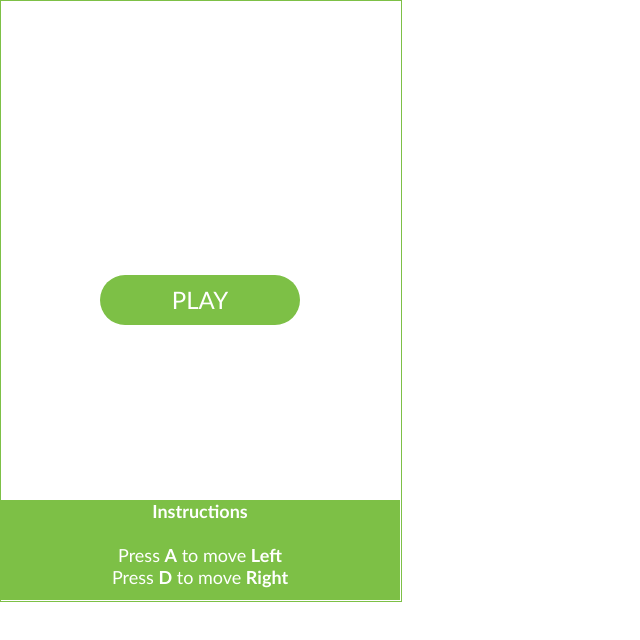
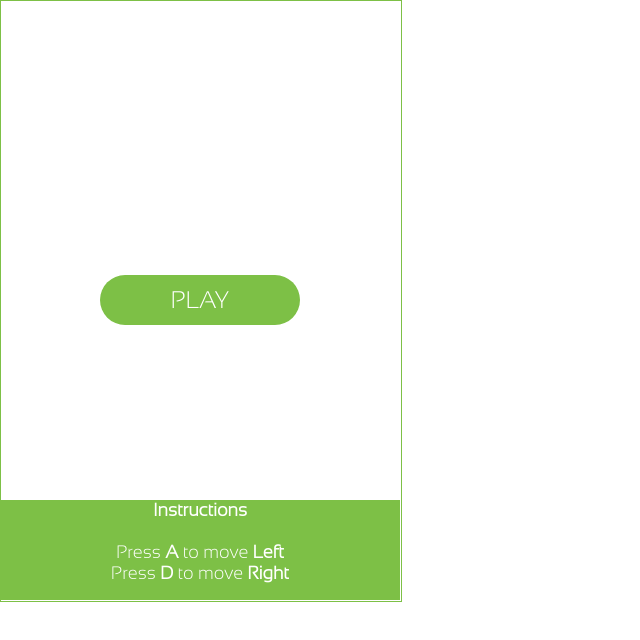
Before and after one commit to sanjeevkpandit/DoodleJump, a plain HTML site: page index.html in a window 1280 px wide. Shown: the whole page, without its empty margins (0-640 px from the left). Drawn offline with Linux system fonts and the light colour scheme.

Commit message:
Font Changed

```diff
--- /dev/null
+++ b/css/style.css
@@ -0,0 +1,18 @@
+/*
+To change this license header, choose License Headers in Project Properties.
+To change this template file, choose Tools | Templates
+and open the template in the editor.
+*/
+/*
+    Created on : Jul 14, 2015, 9:51:04 AM
+    Author     : Sanjeev
+*/
+
+@font-face {
+    font-family: Sansation;
+    src: url(../fonts/Sansation_Light.ttf);
+}
+
+body {
+    font-family: Sansation;
+}
--- a/index.html
+++ b/index.html
@@ -10,6 +10,7 @@ and open the template in the editor.
         <meta charset="UTF-8">
         <meta name="viewport" content="width=device-width, initial-scale=1.0">
         <link href="css/reset.css" rel="stylesheet"/>
+        <link href="css/style.css" rel="stylesheet"/>
     </head>
     <body>
         <div id="doodle-jump"></div>
--- a/js/game.js
+++ b/js/game.js
@@ -439,7 +439,7 @@
             that.element.style.right = '0px';
             that.element.style.textAlign = 'left';
             that.element.style.backgroundColor = 'grey';
-            that.element.style.fontFamily = 'Candara';
+            //that.element.style.fontFamily = 'Candara';
             that.element.style.fontSize = '16px';
             that.element.style.fontWeight = 'bold';
             that.element.style.color = 'white';
@@ -843,7 +843,7 @@
             that.playDivElement.style.lineHeight = '50px';
             that.playDivElement.style.textAlign = 'center';
             that.playDivElement.style.textTransformation = 'uppercase';
-            that.playDivElement.style.fontFamily = 'Candara';
+            //that.playDivElement.style.fontFamily = 'Candara';
             that.playDivElement.style.fontSize = '24px';
             that.playDivElement.style.color = 'white';
 
@@ -882,7 +882,7 @@
                 scoreDiv.style.lineHeight = '100px';
                 scoreDiv.style.textAlign = 'center';
                 scoreDiv.style.textTransformation = 'capitalize';
-                scoreDiv.style.fontFamily = 'Candara';
+                //scoreDiv.style.fontFamily = 'Candara';
                 scoreDiv.style.fontSize = '18px';
                 scoreDiv.style.color = 'white';
 
@@ -923,7 +923,7 @@
                 //instructionsDiv.style.backgroundImage = 'url("images/green-bg.png")';
 
                 instructionsDiv.style.textAlign = 'center';
-                instructionsDiv.style.fontFamily = 'Candara';
+                //instructionsDiv.style.fontFamily = 'Candara';
                 instructionsDiv.style.fontSize = '18px';
                 instructionsDiv.style.color = 'white';
             }
```
Also changed, not shown: fonts/Sansation_Light.ttf (added).
